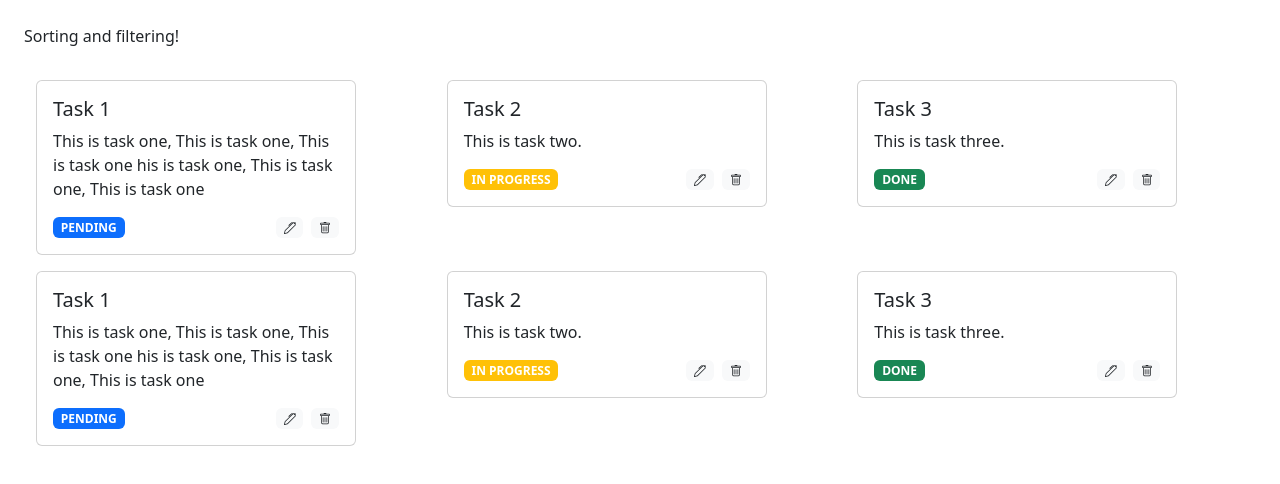
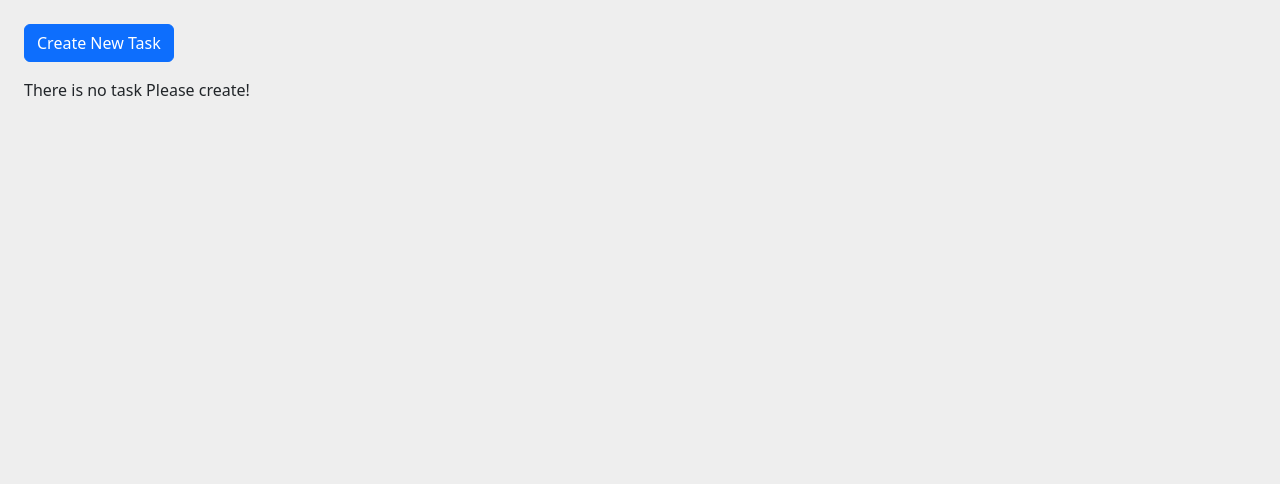
Before and after one commit to pratyushkumar-21/task-manager-app, a React (Create React App) app: page / in a window 1280 px wide. Shown: the top 484 px of the page. Built offline with nearby package versions, Linux system fonts and the light colour scheme.

Commit message:
add task done

```diff
--- /dev/null
+++ b/src/components/task_manager/CreateTask.jsx
@@ -0,0 +1,44 @@
+import { useState, useContext } from "react";
+import { Button, Form, Stack, Modal } from "react-bootstrap";
+import { TaskManagerContext } from "./context";
+import TaskForm from "./TaskForm";
+import { STATUS } from "./utils";
+
+export default function CreateTask(props) {
+  const [showModal, setShowModal] = useState(false);
+  const { setTasks } = useContext(TaskManagerContext);
+
+  const handleClose = () => {
+    setShowModal(false);
+  };
+
+  const handleFormSubmit = (e, formData) => {
+    e.preventDefault();
+
+    const newTask = {
+      ...formData,
+      status: STATUS.PENDING,
+      id: Date.now(),
+    };
+
+    setTasks((prevTasks) => [newTask, ...prevTasks]);
+    handleClose();
+  };
+
+  return (
+    <>
+      <Button variant="primary" onClick={() => setShowModal(true)}>
+        Create New Task
+      </Button>
+
+      <Modal show={showModal} onHide={handleClose}>
+        <Modal.Header closeButton>
+          <Modal.Title>Create New Task</Modal.Title>
+        </Modal.Header>
+        <Modal.Body className="mb-3 mx-3">
+          <TaskForm onFormSubmit={handleFormSubmit} />
+        </Modal.Body>
+      </Modal>
+    </>
+  );
+}
--- a/src/components/task_manager/DataTrasnformer.jsx
+++ b/src/components/task_manager/DataTrasnformer.jsx
@@ -1,7 +1,10 @@
-/*
-    This component is for handling Sorting and Filtering
-*/
+import { Button, Stack } from "react-bootstrap";
+import CreateTask from "./CreateTask";
 
 export default function DataTransformer() {
-  return <div> Sorting and filtering!</div>;
+  return (
+    <Stack direction="horizontal">
+      <CreateTask />
+    </Stack>
+  );
 }
--- a/src/components/task_manager/TaskCard.jsx
+++ b/src/components/task_manager/TaskCard.jsx
@@ -1,7 +1,6 @@
-import Card from "react-bootstrap/Card";
-import Stack from "react-bootstrap/Stack";
+import { Card, Stack } from "react-bootstrap";
 
-import StatusTag from "../common/StatusTag";
+import StatusTag from "./StatusTag";
 import TaskCardActions from "./TaskCardActions";
 
 export default function TaskCard(props) {
@@ -11,7 +10,7 @@ export default function TaskCard(props) {
     <Card style={{ width: "20rem" }}>
       <Card.Body>
         <Card.Title>{title}</Card.Title>
-        <Card.Text>{description}</Card.Text>
+        <Card.Text className="text-muted">{description}</Card.Text>
         <Stack direction="horizontal" gap={3}>
           <StatusTag status={status} />
           <TaskCardActions />
--- a/src/components/task_manager/TaskCardActions.jsx
+++ b/src/components/task_manager/TaskCardActions.jsx
@@ -1,5 +1,4 @@
-import Stack from "react-bootstrap/Stack";
-import Badge from "react-bootstrap/Badge";
+import { Stack, Badge, Tooltip } from "react-bootstrap";
 import { Trash, Pen } from "react-bootstrap-icons";
 
 export default function TaskCardActions() {
--- /dev/null
+++ b/src/components/task_manager/TaskForm.jsx
@@ -0,0 +1,50 @@
+import { useState } from "react";
+import { Button, Form, Stack } from "react-bootstrap";
+
+export default function TaskForm(props) {
+  const { title = "", description = "", onFormSubmit } = props;
+
+  const [formData, setFormData] = useState({
+    title,
+    description,
+  });
+
+  const handleInputChange = (e) => {
+    const filedName = e.target.name;
+    const value = e.target.value;
+    setFormData((prevData) => ({ ...prevData, [filedName]: value }));
+  };
+
+  return (
+    <Form onSubmit={(e) => onFormSubmit(e, formData)}>
+      <Form.Group className="mb-3" controlId="title">
+        <Form.Label>Title</Form.Label>
+        <Form.Control
+          type="text"
+          placeholder="Enter title"
+          name="title"
+          required
+          onChange={handleInputChange}
+          value={formData.title}
+        />
+      </Form.Group>
+
+      <Form.Group className="mb-3" controlId="description">
+        <Form.Label>Description</Form.Label>
+        <Form.Control
+          as="textarea"
+          rows={4}
+          name="description"
+          onChange={handleInputChange}
+          value={formData.description}
+        />
+      </Form.Group>
+
+      <Stack>
+        <Button variant="outline-primary" type="submit">
+          Create Task
+        </Button>
+      </Stack>
+    </Form>
+  );
+}
--- a/src/components/task_manager/TaskList.jsx
+++ b/src/components/task_manager/TaskList.jsx
@@ -1,8 +1,15 @@
+import { useContext } from "react";
 import { Container, Row, Col } from "react-bootstrap";
 import TaskCard from "./TaskCard";
+import { TaskManagerContext } from "./context";
 
-export default function TaskList(props) {
-  const { tasks } = props;
+export default function TaskList() {
+  const { tasks } = useContext(TaskManagerContext);
+
+  if (tasks.length === 0) {
+    return <div>There is no task Please create!</div>;
+  }
+
   return (
     <Container fluid>
       <Row>
--- /dev/null
+++ b/src/components/task_manager/context.jsx
@@ -0,0 +1,3 @@
+import { createContext } from "react";
+
+export const TaskManagerContext = createContext();
--- a/src/components/task_manager/index.jsx
+++ b/src/components/task_manager/index.jsx
@@ -1,18 +1,19 @@
+import { useState, createContext } from "react";
 import { Stack } from "react-bootstrap";
-import { useState } from "react";
-
 import TaskList from "./TaskList";
 import DataTransformer from "./DataTrasnformer";
-
+import { TaskManagerContext } from "./context";
 import { data } from "./utils";
 
 export default function TaskManager() {
-  const [tasks, setTask] = useState(data);
+  const [tasks, setTasks] = useState([]);
 
   return (
-    <Stack gap={3} className="m-4">
-      <DataTransformer />
-      <TaskList tasks={tasks} />
-    </Stack>
+    <TaskManagerContext.Provider value={{ tasks, setTasks }}>
+      <Stack gap={3} className="m-4">
+        <DataTransformer />
+        <TaskList />
+      </Stack>
+    </TaskManagerContext.Provider>
   );
 }
--- a/src/index.css
+++ b/src/index.css
@@ -1,13 +1,3 @@
 body {
-  margin: 0;
-  font-family: -apple-system, BlinkMacSystemFont, 'Segoe UI', 'Roboto', 'Oxygen',
-    'Ubuntu', 'Cantarell', 'Fira Sans', 'Droid Sans', 'Helvetica Neue',
-    sans-serif;
-  -webkit-font-smoothing: antialiased;
-  -moz-osx-font-smoothing: grayscale;
+  background-color: #eee;
 }
-
-code {
-  font-family: source-code-pro, Menlo, Monaco, Consolas, 'Courier New',
-    monospace;
-}
--- a/src/index.js
+++ b/src/index.js
@@ -1,8 +1,8 @@
 import React from "react";
 import ReactDOM from "react-dom/client";
-import "./index.css";
 import App from "./App";
 import "bootstrap/dist/css/bootstrap.min.css";
+import "./index.css";
 
 const root = ReactDOM.createRoot(document.getElementById("root"));
 root.render(<App />);
```
Also changed, not shown: src/components/task_manager/StatusTag.jsx (renamed from src/components/common/StatusTag.jsx).
